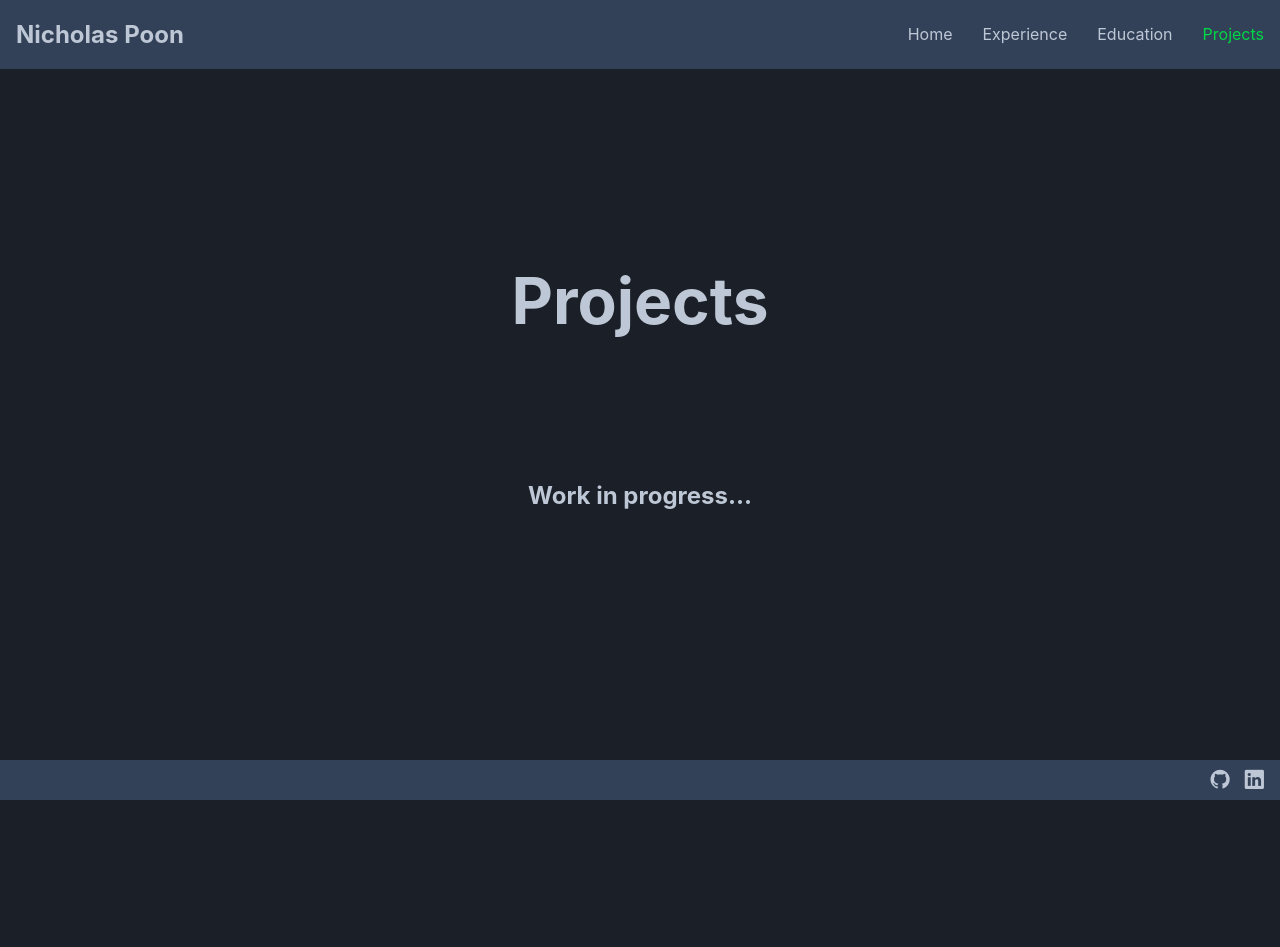
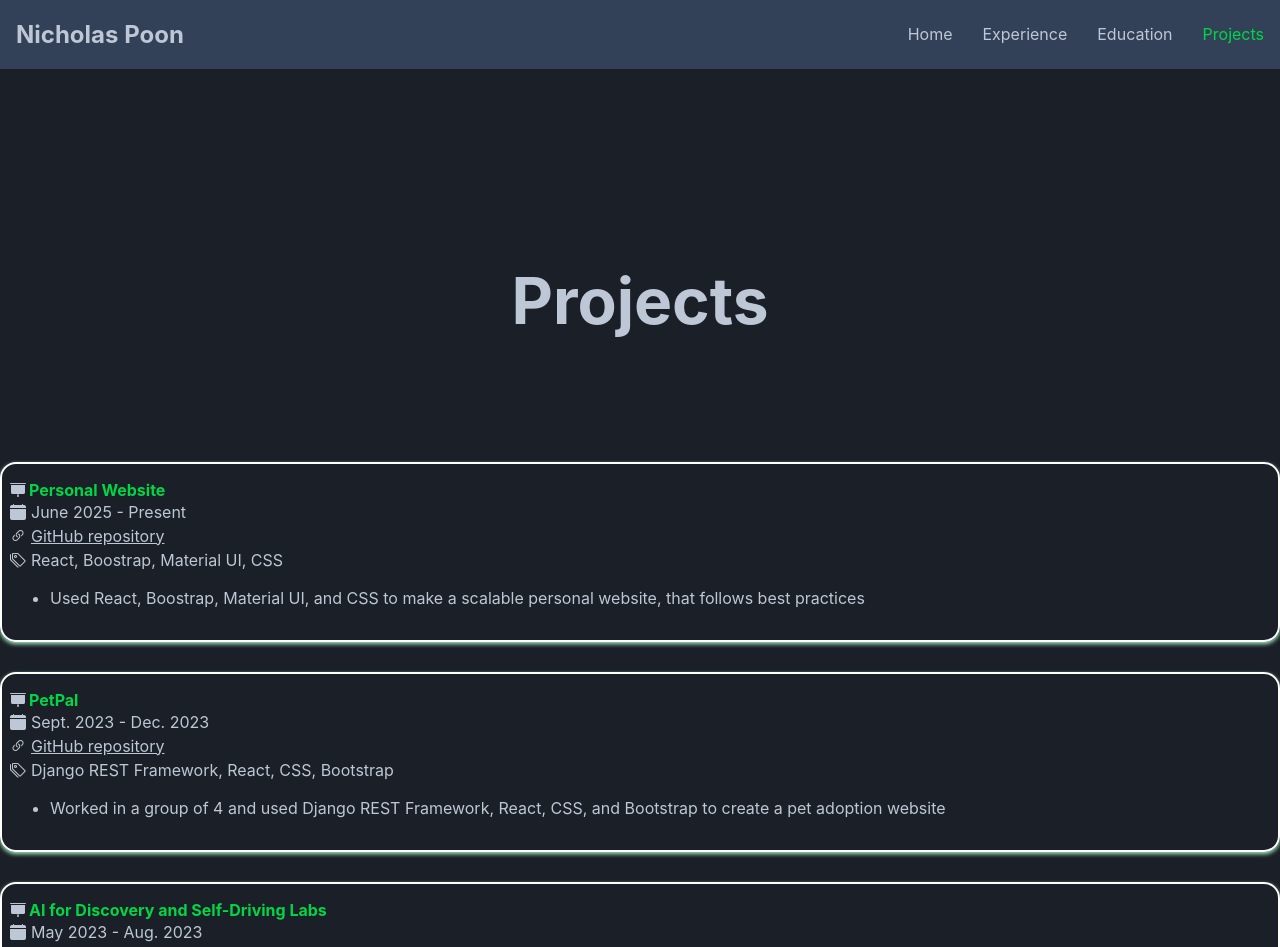
Before and after one commit to nicholaspoon03/nicholaspoon03.github.io, a React (Create React App) app: page /projects in a window 1280 px wide. Shown: the top 947 px of the page. Before the commit the page ends 800 px from the top, so only its background shows below. Built offline with nearby package versions, Linux system fonts and the light colour scheme.

Commit message:
Adding most recent projects

```diff
--- a/src/components/JobCard/index.jsx
+++ b/src/components/JobCard/index.jsx
@@ -26,7 +26,7 @@ function JobCard({ company, positionToDuration, location, tags, description }) {
                         />
 
                         <IconText
-                            iconClassName="bi bi-calendar-fill duration-icon"
+                            iconClassName="bi bi-calendar-fill experience-duration-icon"
                             textContent={() => (
                                 <p>{duration}</p>
                             )}
--- a/src/components/JobCard/style.css
+++ b/src/components/JobCard/style.css
@@ -2,6 +2,6 @@
   color: #A1F1BB;
 }
 
-.duration-icon {
+.experience-duration-icon {
   padding-left: 6px;
 }
--- /dev/null
+++ b/src/components/ProjectCard/index.jsx
@@ -0,0 +1,49 @@
+import Card from "../Card";
+import IconText from "../IconText";
+import './styles.css';
+
+function ProjectCard({ projectName, duration, tags, hyperlink, description }) {
+    return (
+        <Card cardContent={() => (
+            <div>
+                <IconText
+                    iconClassName="bi bi-easel3-fill"
+                    textContent={() => (
+                        <b className="subheading">{projectName}</b>
+                    )}
+                />
+
+                <IconText
+                    iconClassName="bi bi-calendar-fill"
+                    textContent={() => (
+                        <p>{duration}</p>
+                    )}
+                />
+
+                { hyperlink === null ? "" :
+                    <IconText
+                        iconClassName="bi bi-link-45deg"
+                        textContent={() => (
+                            <a id="project-link" href={hyperlink.link} target="_blank" rel="noreferrer">
+                                <p>{hyperlink.text}</p>
+                            </a>
+                        )}
+                    />
+                }
+
+                { tags === null ? "" :
+                    <IconText
+                        iconClassName="bi bi-tags"
+                        textContent={() => (
+                            <p>{tags}</p>
+                        )}
+                    />
+                }
+
+                {description()}
+            </div>
+        )} />
+    )
+}
+
+export default ProjectCard;
--- /dev/null
+++ b/src/components/ProjectCard/styles.css
@@ -0,0 +1,3 @@
+#project-link {
+    text-decoration: underline;
+}
--- a/src/pages/Projects/index.jsx
+++ b/src/pages/Projects/index.jsx
@@ -1,9 +1,63 @@
 import PageScaffold from '../../components/PageScaffold';
+import ProjectCard from '../../components/ProjectCard';
 
 function Projects() {
     return (
         <PageScaffold pageName="Projects" pageContent={() => (
             <div className="page-layout">
+                <div className="card-spacing">
+                    <ProjectCard
+                        projectName="Personal Website"
+                        duration="June 2025 - Present"
+                        tags="React, Boostrap, Material UI, CSS"
+                        hyperlink={{
+                            text: "GitHub repository",
+                            link: "https://github.com/nicholaspoon03/nicholaspoon03.github.io/",
+                        }}
+                        description={() => (
+                            <ul>
+                                <li>
+                                    Used React, Boostrap, Material UI, and CSS to make a scalable personal website, that follows best practices
+                                </li>
+                            </ul>
+                        )}
+                    />
+
+                    <ProjectCard
+                        projectName="PetPal"
+                        duration="Sept. 2023 - Dec. 2023"
+                        tags="Django REST Framework, React, CSS, Bootstrap"
+                        hyperlink={{
+                            text: "GitHub repository",
+                            link: "https://github.com/nicholaspoon03/CSC309-Group-Project",
+                        }}
+                        description={() => (
+                            <ul>
+                                <li>
+                                    Worked in a group of 4 and used Django REST Framework, React, CSS, and Bootstrap to create a pet adoption website
+                                </li>
+                            </ul>
+                        )}
+                    />
+
+                    <ProjectCard
+                        projectName="AI for Discovery and Self-Driving Labs"
+                        duration="May 2023 - Aug. 2023"
+                        tags="Python, Flask, SQLAlchemy, HTML, CSS"
+                        hyperlink={null}
+                        description={() => (
+                            <ul>
+                                <li>
+                                    Created a web application to operate and monitor the full cycle of material discovery in the self-driving lab,
+                                    with <b>Python</b>, <b>Flask</b>, <b>SQLAlchemy</b>, <b>HTML</b>, and <b>CSS</b>; it will be used
+                                    on <b>$29 million</b> worth of robots and will boost efficiency for <b>10+</b> scientists
+                                </li>
+                            </ul>
+                        )}
+                    />
+
+                </div>
+
                 <h2>Work in progress...</h2>
             </div>
         )} />
```
